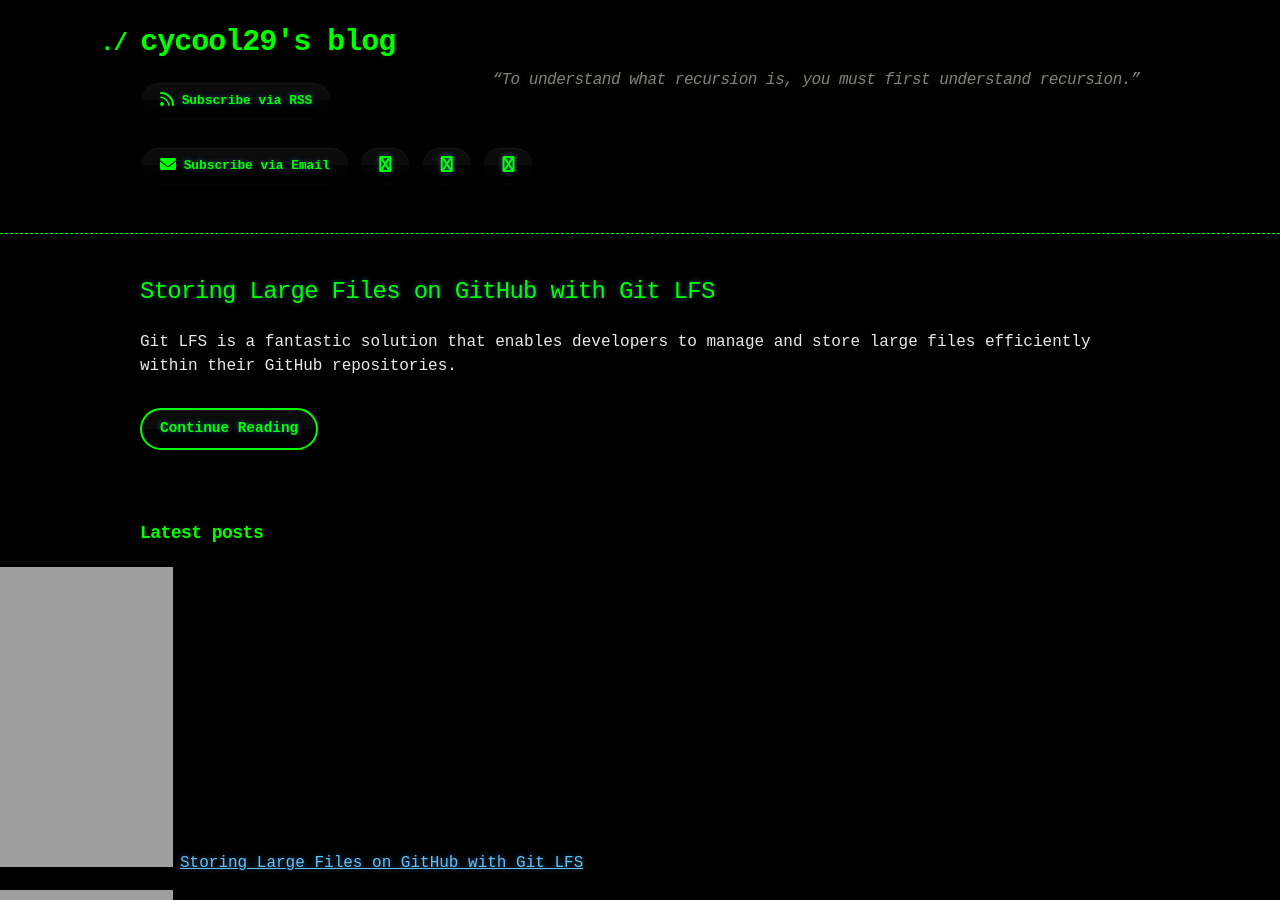
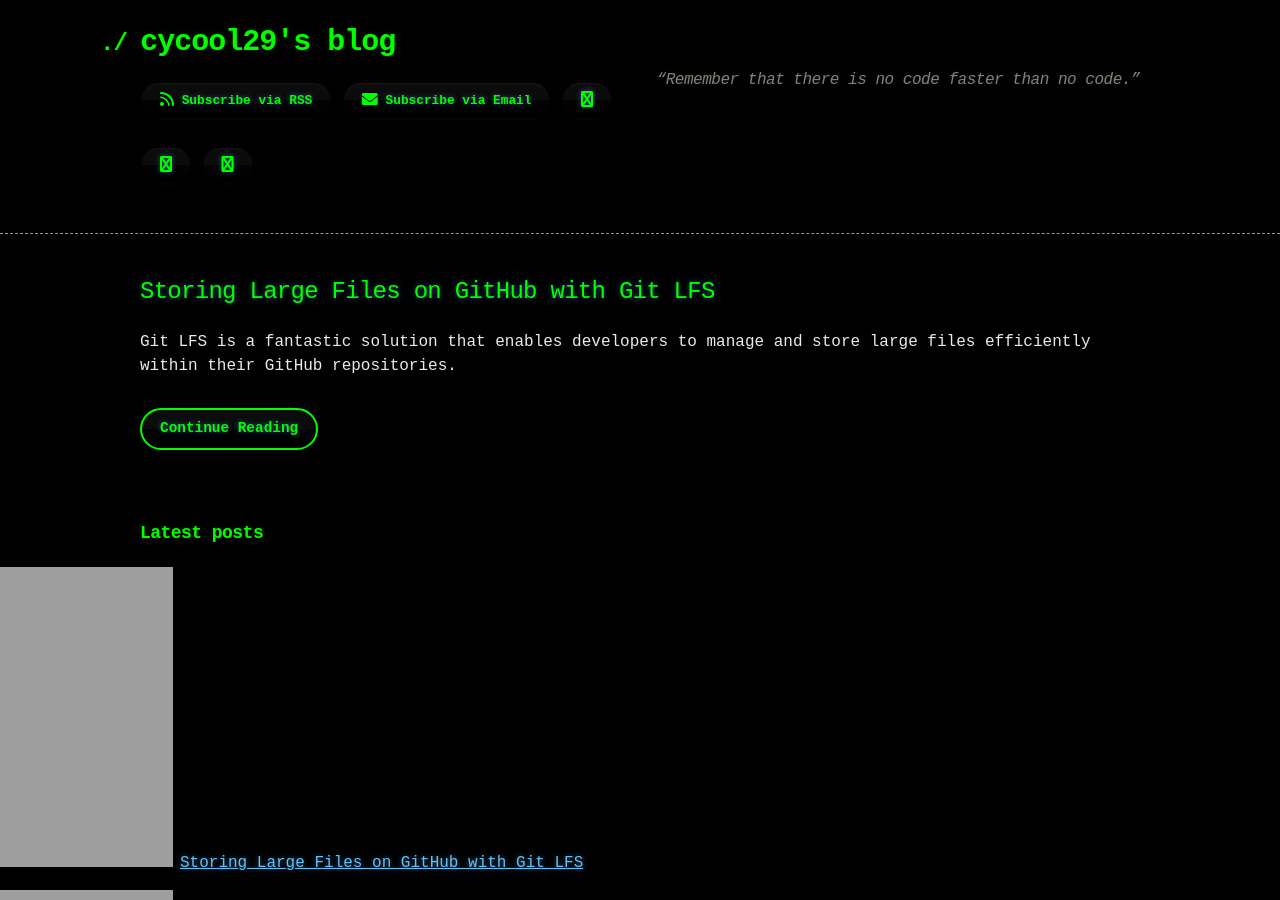
Before and after one commit to cycool29/cycool29.github.io, a Jekyll site: the page built from index.md, in a window 1280 px wide and 900 px high. Built offline with Jekyll 4.4.1, drawn with Linux system fonts in a browser that asks for light colours; a style sheet for code colours, icons or effects is not loaded.

Commit message:
Update quotes

```diff
--- a/_config.yml
+++ b/_config.yml
@@ -1,5 +1,5 @@
 title: cycool29's blog
-description: "“To understand what recursion is, you must first understand recursion.” "
+description: "“Remember that there is no code faster than no code.” "
 bio: A high school student. Intermediate in Python, Git, Bash. Learning JavaScript. He/Him. "
 author: cycool29
 url: https://cycool29.github.io
```
